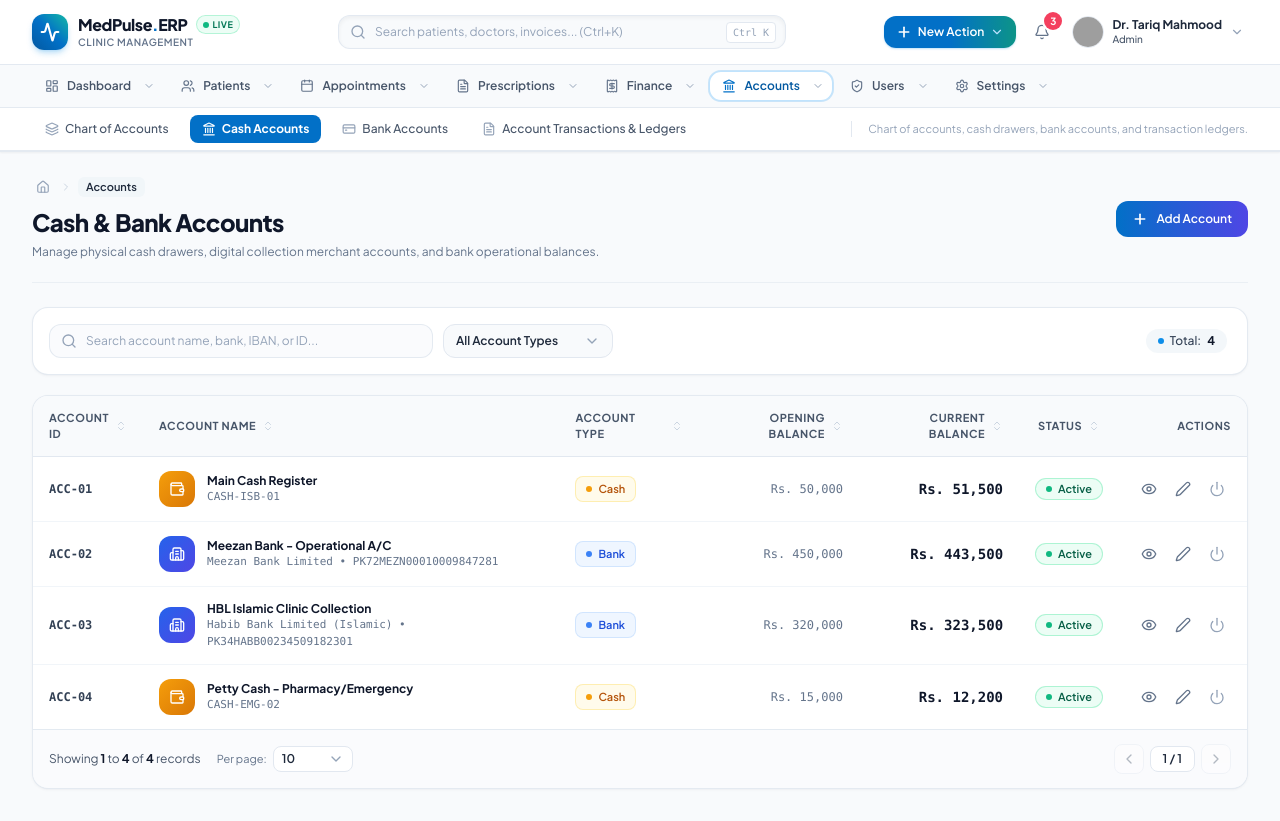
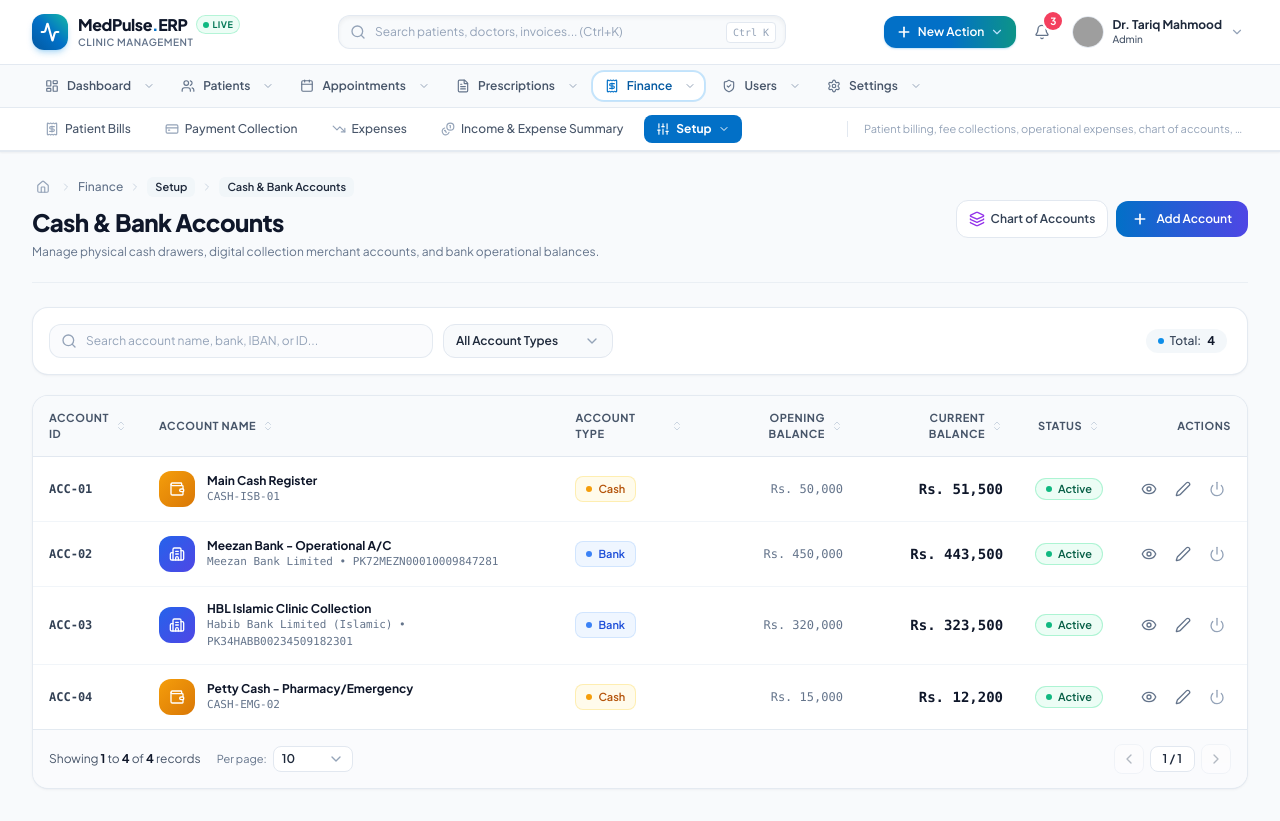
Before and after one commit to WaleedEjaz34/Clinic-ERP, a React (Vite) app: page /accounts in a window 1280 px wide. Built offline with nearby package versions, Linux system fonts and the light colour scheme; grey boxes are pictures that could not be loaded.

Commit message:
Restructure navigation: move Accounts under Finance Setup and update submenus

```diff
--- a/src/components/layout/MobileBottomNav.jsx
+++ b/src/components/layout/MobileBottomNav.jsx
@@ -452,10 +452,10 @@ export const MobileBottomNav = () => {
                 </div>
               </div>
 
-              {/* Accounts & Ledger */}
+              {/* Finance Setup (COA & Cash/Bank Accounts) */}
               <div>
                 <span className="text-[10px] font-bold uppercase tracking-wider text-slate-400 block px-1 mb-1.5">
-                  General Accounts & Ledgers
+                  Finance Setup
                 </span>
                 <div className="grid grid-cols-2 gap-2">
                   <button
--- a/src/components/layout/Navbar.jsx
+++ b/src/components/layout/Navbar.jsx
@@ -107,39 +107,31 @@ const MAIN_NAV_ITEMS = [
     name: 'Finance',
     path: '/bills',
     icon: Receipt,
-    subPaths: ['/bills', '/payments', '/expenses'],
-    summary: 'Patient billing, fee collections, operational expenses, and financial summaries.',
+    subPaths: ['/bills', '/payments', '/expenses', '/accounts', '/chart-of-accounts'],
+    summary: 'Patient billing, fee collections, operational expenses, chart of accounts, and cash/bank setups.',
     subTabs: [
       { id: 'bills', name: 'Patient Bills', path: '/bills', icon: Receipt },
       { id: 'payments', name: 'Payment Collection', path: '/payments', icon: CreditCard },
       { id: 'expenses', name: 'Expenses', path: '/expenses', icon: TrendingDown },
       { id: 'summary', name: 'Income & Expense Summary', path: '/bills?tab=summary', icon: Coins },
+      {
+        id: 'setup',
+        name: 'Setup',
+        icon: Sliders,
+        isDropdown: true,
+        items: [
+          { id: 'coa', name: 'Chart of Accounts (COA)', path: '/chart-of-accounts', icon: Layers, description: 'Revenue & expense categories' },
+          { id: 'accounts', name: 'Cash & Bank Accounts', path: '/accounts', icon: Landmark, description: 'Cash drawers, bank accounts & ledgers' },
+        ],
+      },
     ],
     subItems: [
       { name: 'Patient Bills', path: '/bills', icon: Receipt, description: 'Itemized consultation charges, procedures, and dues' },
       { name: 'Payment Collection', path: '/payments', icon: CreditCard, description: 'Collect patient dues, receipts, and deposit history' },
       { name: 'Expenses', path: '/expenses', icon: TrendingDown, description: 'Disbursements, clinic operating costs, and vouchers' },
       { name: 'Income & Expense Summary', path: '/bills?tab=summary', icon: Coins, description: 'Financial income vs expense summary and P&L tracker' },
-    ],
-  },
-  {
-    id: 'accounts',
-    name: 'Accounts',
-    path: '/accounts',
-    icon: Landmark,
-    subPaths: ['/accounts', '/chart-of-accounts'],
-    summary: 'Chart of accounts, cash drawers, bank accounts, and transaction ledgers.',
-    subTabs: [
-      { id: 'coa', name: 'Chart of Accounts', path: '/chart-of-accounts', icon: Layers },
-      { id: 'cash', name: 'Cash Accounts', path: '/accounts?type=Cash', icon: Landmark },
-      { id: 'bank', name: 'Bank Accounts', path: '/accounts?type=Bank', icon: CreditCard },
-      { id: 'ledgers', name: 'Account Transactions & Ledgers', path: '/accounts?tab=ledgers', icon: FileText },
-    ],
-    subItems: [
-      { name: 'Chart of Accounts', path: '/chart-of-accounts', icon: Layers, description: 'Financial income and expense classification' },
-      { name: 'Cash Accounts', path: '/accounts?type=Cash', icon: Landmark, description: 'Physical cash counters and register balances' },
-      { name: 'Bank Accounts', path: '/accounts?type=Bank', icon: CreditCard, description: 'Commercial clinic bank accounts and statements' },
-      { name: 'Account Transactions & Ledgers', path: '/accounts?tab=ledgers', icon: FileText, description: 'Ledger journal entries and audit trails' },
+      { name: 'Chart of Accounts (COA)', path: '/chart-of-accounts', icon: Layers, description: 'Setup: Revenue & expense category classification' },
+      { name: 'Cash & Bank Accounts', path: '/accounts', icon: Landmark, description: 'Setup: Cash counters, commercial bank accounts & ledgers' },
     ],
   },
   {
@@ -240,11 +232,12 @@ export const Navbar = () => {
   const searchInputRef = useRef(null);
   const mobileSearchInputRef = useRef(null);
 
-  // Dropdown states
   const [showRoleMenu, setShowRoleMenu] = useState(false);
   const [showNotifMenu, setShowNotifMenu] = useState(false);
   const [showQuickMenu, setShowQuickMenu] = useState(false);
   const [showProfileMenu, setShowProfileMenu] = useState(false);
+  const [setupSubMenuOpen, setSetupSubMenuOpen] = useState(false);
+  const setupSubMenuRef = useRef(null);
   const [activeDropdownId, setActiveDropdownId] = useState(null);
   const [expandedMobileSections, setExpandedMobileSections] = useState({});
   const dropdownTimeoutRef = useRef(null);
@@ -289,11 +282,14 @@ export const Navbar = () => {
     if (p.startsWith('/patients')) return MAIN_NAV_ITEMS.find((m) => m.id === 'patients');
     if (p.startsWith('/appointments')) return MAIN_NAV_ITEMS.find((m) => m.id === 'appointments');
     if (p.startsWith('/prescriptions')) return MAIN_NAV_ITEMS.find((m) => m.id === 'prescriptions');
-    if (p.startsWith('/bills') || p.startsWith('/payments') || p.startsWith('/expenses')) {
+    if (
+      p.startsWith('/bills') ||
+      p.startsWith('/payments') ||
+      p.startsWith('/expenses') ||
+      p.startsWith('/accounts') ||
+      p.startsWith('/chart-of-accounts')
+    ) {
       return MAIN_NAV_ITEMS.find((m) => m.id === 'finance');
-    }
-    if (p.startsWith('/accounts') || p.startsWith('/chart-of-accounts')) {
-      return MAIN_NAV_ITEMS.find((m) => m.id === 'accounts');
     }
     if (p.startsWith('/doctors')) {
       if (params.get('from') === 'appointments') {
@@ -340,16 +336,11 @@ export const Navbar = () => {
       }
       if (currentPath.startsWith('/payments') && subTab.id === 'payments') return true;
       if (currentPath.startsWith('/expenses') && subTab.id === 'expenses') return true;
-      return false;
-    }
-
-    if (modId === 'accounts') {
-      if (currentPath.startsWith('/chart-of-accounts') && subTab.id === 'coa') return true;
-      if (currentPath.startsWith('/accounts')) {
-        if (params.get('type') === 'Cash' && subTab.id === 'cash') return true;
-        if (params.get('type') === 'Bank' && subTab.id === 'bank') return true;
-        if (params.get('tab') === 'ledgers' && subTab.id === 'ledgers') return true;
-        if (!params.get('type') && !params.get('tab') && subTab.id === 'cash') return true;
+      if (
+        (currentPath.startsWith('/chart-of-accounts') || currentPath.startsWith('/accounts')) &&
+        subTab.id === 'setup'
+      ) {
+        return true;
       }
       return false;
     }
@@ -435,6 +426,9 @@ export const Navbar = () => {
       if (notifRef.current && !notifRef.current.contains(e.target)) {
         setShowNotifMenu(false);
       }
+      if (setupSubMenuRef.current && !setupSubMenuRef.current.contains(e.target)) {
+        setSetupSubMenuOpen(false);
+      }
     };
     document.addEventListener('mousedown', handleOutside);
     return () => document.removeEventListener('mousedown', handleOutside);
@@ -446,6 +440,7 @@ export const Navbar = () => {
     setShowNotifMenu(false);
     setShowQuickMenu(false);
     setShowProfileMenu(false);
+    setSetupSubMenuOpen(false);
     setIsSearchOpen(false);
     setMobileOpen(false);
   }, [location.pathname]);
@@ -1031,8 +1026,8 @@ export const Navbar = () => {
         </div>
       )}
 
-      {/* ================= REVISED HORIZONTAL MAIN MENU (8 ITEMS) ================= */}
-      {/* Horizontal Main Menu: Dashboard | Patients | Appointments | Prescriptions | Finance | Accounts | Users | Settings */}
+      {/* ================= REVISED HORIZONTAL MAIN MENU (7 ITEMS) ================= */}
+      {/* Horizontal Main Menu: Dashboard | Patients | Appointments | Prescriptions | Finance | Users | Settings */}
       <nav className="hidden md:block border-t border-slate-200/90 bg-slate-50/90 backdrop-blur-xs shadow-2xs relative z-40">
         <div className="w-full px-4 sm:px-6 lg:px-8">
           <div className="flex items-center gap-1 py-1.5 overflow-x-auto no-scrollbar">
@@ -1145,14 +1140,101 @@ export const Navbar = () => {
       {/* ================= TIER 2: PERSISTENT SUB-TAB BAR ================= */}
       {/* Dedicated visible Sub-Tabs Bar for active module */}
       {activeModule && activeModule.subTabs && (
-        <div className="w-full bg-white border-t border-b border-slate-200/90 shadow-2xs z-30">
+        <div className="w-full bg-white border-t border-b border-slate-200/90 shadow-2xs relative z-30">
           <div className="w-full px-4 sm:px-6 lg:px-8">
-            <div className="flex items-center justify-between gap-3 py-1.5 overflow-x-auto no-scrollbar">
+            <div className="flex items-center justify-between gap-3 py-1.5 overflow-x-auto md:overflow-visible no-scrollbar">
               {/* Left: Horizontal Sub-Tabs (No duplicate module name label) */}
               <div className="flex items-center gap-1.5 sm:gap-2 min-w-max">
                 {activeModule.subTabs.map((subTab) => {
                   const isTabActive = checkIsSubTabActive(activeModule.id, subTab);
                   const SubIcon = subTab.icon;
+
+                  if (subTab.isDropdown) {
+                    return (
+                      <div
+                        key={subTab.id}
+                        ref={setupSubMenuRef}
+                        className="relative"
+                        onMouseEnter={() => setSetupSubMenuOpen(true)}
+                        onMouseLeave={() => setSetupSubMenuOpen(false)}
+                      >
+                        <button
+                          type="button"
+                          onClick={() => setSetupSubMenuOpen((prev) => !prev)}
+                          className={`flex items-center gap-1.5 px-3 py-1.5 rounded-lg text-xs transition-all duration-150 cursor-pointer select-none ${
+                            isTabActive
+                              ? 'bg-brand-600 text-white font-bold shadow-xs'
+                              : 'text-slate-600 hover:text-slate-900 hover:bg-slate-100 font-medium border border-transparent'
+                          }`}
+                        >
+                          {SubIcon && (
+                            <SubIcon
+                              className={`w-3.5 h-3.5 flex-shrink-0 ${
+                                isTabActive ? 'text-white' : 'text-slate-400 group-hover:text-slate-600'
+                              }`}
+                            />
+                          )}
+                          <span>{subTab.name}</span>
+                          <ChevronDown
+                            className={`w-3 h-3 transition-transform duration-150 ${
+                              setupSubMenuOpen ? 'rotate-180' : ''
+                            } ${isTabActive ? 'text-white' : 'text-slate-400'}`}
+                          />
+                        </button>
+
+                        {setupSubMenuOpen && (
+                          <div
+                            className="absolute left-0 mt-1.5 w-64 bg-white rounded-xl border border-slate-200 shadow-modal py-1.5 z-50 animate-in fade-in zoom-in-95"
+                            onClick={(e) => e.stopPropagation()}
+                          >
+                            <div className="px-3 py-1 text-[10px] font-bold text-slate-400 uppercase tracking-wider border-b border-slate-100 pb-1 mb-1">
+                              Finance Setup
+                            </div>
+                            {subTab.items.map((item) => {
+                              const ItemIcon = item.icon;
+                              const isItemActive = location.pathname.startsWith(item.path);
+                              return (
+                                <button
+                                  key={item.id}
+                                  type="button"
+                                  onClick={() => {
+                                    navigate(item.path);
+                                    setSetupSubMenuOpen(false);
+                                  }}
+                                  className={`w-full text-left p-2 rounded-lg flex items-start gap-2.5 hover:bg-slate-50 transition-colors cursor-pointer ${
+                                    isItemActive
+                                      ? 'bg-brand-50/80 text-brand-700 font-semibold border border-brand-200/60'
+                                      : 'text-slate-700 border border-transparent'
+                                  }`}
+                                >
+                                  <div
+                                    className={`p-1 rounded-md mt-0.5 ${
+                                      isItemActive ? 'bg-brand-100 text-brand-700' : 'bg-slate-100 text-slate-500'
+                                    }`}
+                                  >
+                                    <ItemIcon className="w-3.5 h-3.5 flex-shrink-0" />
+                                  </div>
+                                  <div className="min-w-0 flex-1">
+                                    <div className="flex items-center justify-between">
+                                      <span className="block text-xs font-semibold">{item.name}</span>
+                                      {isItemActive && (
+                                        <span className="w-1.5 h-1.5 rounded-full bg-brand-600 flex-shrink-0 ml-1.5" />
+                                      )}
+                                    </div>
+                                    {item.description && (
+                                      <span className="block text-[10px] text-slate-400 font-normal leading-tight mt-0.5">
+                                        {item.description}
+                                      </span>
+                                    )}
+                                  </div>
+                                </button>
+                              );
+                            })}
+                          </div>
+                        )}
+                      </div>
+                    );
+                  }
 
                   return (
                     <button
--- a/src/pages/accounts/AccountsPage.jsx
+++ b/src/pages/accounts/AccountsPage.jsx
@@ -1,5 +1,5 @@
 import React, { useState, useMemo, useEffect } from 'react';
-import { useSearchParams } from 'react-router-dom';
+import { useSearchParams, useNavigate } from 'react-router-dom';
 import {
   Landmark,
   Plus,
@@ -15,6 +15,7 @@ import {
   Receipt,
   TrendingDown,
   DollarSign,
+  Layers,
 } from 'lucide-react';
 import { useClinic } from '../../context/ClinicContext';
 import { PageHeader } from '../../components/common/PageHeader';
@@ -36,6 +37,7 @@ export const AccountsPage = () => {
     expenses,
   } = useClinic();
 
+  const navigate = useNavigate();
   const [searchParams, setSearchParams] = useSearchParams();
 
   // Search & Filter state
@@ -295,8 +297,16 @@ export const AccountsPage = () => {
       <PageHeader
         title="Cash & Bank Accounts"
         subtitle="Manage physical cash drawers, digital collection merchant accounts, and bank operational balances."
-        breadcrumbs={[{ label: 'Accounts' }]}
+        breadcrumbs={[{ label: 'Finance', path: '/bills' }, { label: 'Setup' }, { label: 'Cash & Bank Accounts' }]}
         actions={
+          <div className="flex items-center gap-2">
+            <button
+              onClick={() => navigate('/chart-of-accounts')}
+              className="inline-flex items-center gap-1.5 px-3 py-2.5 text-xs font-semibold text-slate-700 bg-white hover:bg-slate-50 border border-slate-200 rounded-xl transition-colors shadow-2xs"
+            >
+              <Layers className="w-4 h-4 text-purple-600" />
+              <span>Chart of Accounts</span>
+            </button>
             <button
               onClick={handleOpenAdd}
               className="inline-flex items-center gap-2 px-4 py-2.5 bg-gradient-to-r from-brand-600 to-indigo-600 hover:from-brand-700 hover:to-indigo-700 text-white rounded-xl text-xs font-semibold shadow-clinical-navy hover:shadow-glow transition-all active:scale-[0.98]"
@@ -304,6 +314,7 @@ export const AccountsPage = () => {
               <Plus className="w-4 h-4 stroke-[2.5]" />
               <span>Add Account</span>
             </button>
+          </div>
         }
       />
 
--- a/src/pages/chart-of-accounts/ChartOfAccountsPage.jsx
+++ b/src/pages/chart-of-accounts/ChartOfAccountsPage.jsx
@@ -1,4 +1,5 @@
 import React, { useState, useMemo } from 'react';
+import { useNavigate } from 'react-router-dom';
 import {
   Layers,
   Plus,
@@ -11,6 +12,7 @@ import {
   TrendingDown,
   Tag,
   Check,
+  Landmark,
 } from 'lucide-react';
 import { useClinic } from '../../context/ClinicContext';
 import { PageHeader } from '../../components/common/PageHeader';
@@ -21,6 +23,7 @@ import { Modal } from '../../components/common/Modal';
 import { SearchableSelect } from '../../components/common/SearchableSelect';
 
 export const ChartOfAccountsPage = () => {
+  const navigate = useNavigate();
   const { categories, addCategory, updateCategory, toggleCategoryStatus } = useClinic();
 
   // Search & Filter state
@@ -170,8 +173,16 @@ export const ChartOfAccountsPage = () => {
       <PageHeader
         title="Chart of Accounts (COA)"
         subtitle="Manage standardized revenue and expenditure classification categories for clinic financial reporting."
-        breadcrumbs={[{ label: 'Chart of Accounts' }]}
+        breadcrumbs={[{ label: 'Finance', path: '/bills' }, { label: 'Setup' }, { label: 'Chart of Accounts (COA)' }]}
         actions={
+          <div className="flex items-center gap-2">
+            <button
+              onClick={() => navigate('/accounts')}
+              className="inline-flex items-center gap-1.5 px-3 py-2.5 text-xs font-semibold text-slate-700 bg-white hover:bg-slate-50 border border-slate-200 rounded-xl transition-colors shadow-2xs"
+            >
+              <Landmark className="w-4 h-4 text-blue-600" />
+              <span>Cash & Bank Accounts</span>
+            </button>
             <button
               onClick={handleOpenAdd}
               className="inline-flex items-center gap-2 px-4 py-2.5 bg-gradient-to-r from-brand-600 to-indigo-600 hover:from-brand-700 hover:to-indigo-700 text-white rounded-xl text-xs font-semibold shadow-clinical-navy hover:shadow-glow transition-all active:scale-[0.98]"
@@ -179,6 +190,7 @@ export const ChartOfAccountsPage = () => {
               <Plus className="w-4 h-4 stroke-[2.5]" />
               <span>Add Category</span>
             </button>
+          </div>
         }
       />
 
--- a/src/pages/users/UsersPage.jsx
+++ b/src/pages/users/UsersPage.jsx
@@ -38,8 +38,8 @@ const MODULES = [
   { key: 'bills', label: 'Patient Bills & Invoicing' },
   { key: 'payments', label: 'Payment Collection' },
   { key: 'expenses', label: 'Expense Management' },
-  { key: 'accounts', label: 'Cash & Bank Accounts' },
-  { key: 'coa', label: 'Chart of Accounts' },
+  { key: 'coa', label: 'Finance: Chart of Accounts (COA)' },
+  { key: 'accounts', label: 'Finance: Cash & Bank Accounts' },
   { key: 'users', label: 'User Management & Roles' },
 ];
 
```
Lines whose indentation alone changed are shown as unchanged.
